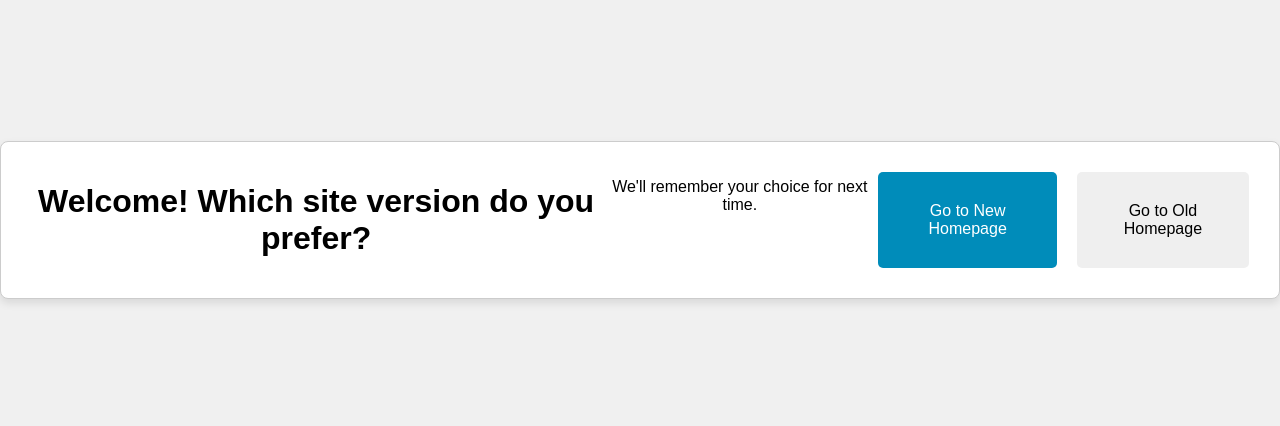
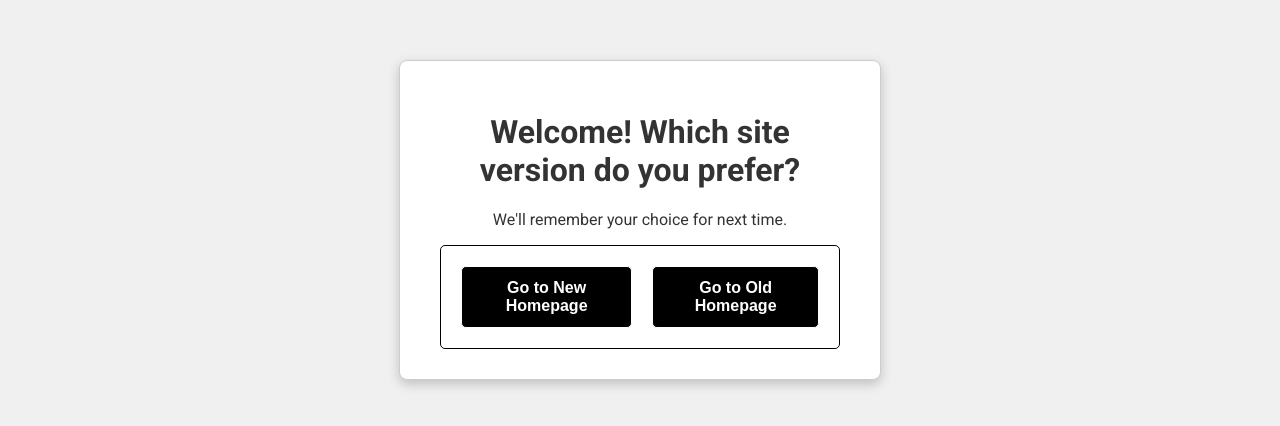
Before and after one commit to burgerman0316-bit/Bridg, a plain HTML site: page index.html in a window 1280 px wide. Shown: the part 180-606 px from the top of the page. Drawn offline with Linux system fonts and the light colour scheme.

Commit message:
Update index.html

```diff
--- a/index.html
+++ b/index.html
@@ -3,47 +3,79 @@
 <head>
     <title>Loading Site Preferences...</title>
     <meta name="viewport" content="width=device-width, initial-scale=1">
+
+    <link href="https://fonts.googleapis.com/css2?family=Roboto:wght@400;700&display=swap" rel="stylesheet">
+
     <style>
-        /* Basic styling for the bridge page */
+        /* Global Styles & Font */
         body {
             display: flex;
             justify-content: center;
             align-items: center;
             height: 100vh;
             margin: 0;
-            font-family: Arial, sans-serif;
+            font-family: 'Roboto', sans-serif; /* Applied Roboto font */
             flex-direction: column;
             text-align: center;
-            background-color: #f0f0f0; /* Light gray background */
+            background-color: #f0f0f0; /* Light gray background for contrast */
+            color: #333;
         }
+
+        /* Container and Text Styles */
         #prompt-container {
-            display: none; /* Hidden by default, shown when preference is needed */
-            padding: 20px;
+            display: none;
+            padding: 30px 40px;
             border: 1px solid #ccc;
             border-radius: 8px;
             background-color: white;
-            box-shadow: 0 4px 8px rgba(0, 0, 0, 0.1);
+            box-shadow: 0 4px 12px rgba(0, 0, 0, 0.2); /* Stronger shadow */
+            max-width: 400px;
         }
+        h1 {
+            font-weight: 700;
+        }
+        #loading-message {
+            font-size: 1.2em;
+            font-weight: 700;
+        }
+
+        /* Black and White Button Theme */
         button {
-            padding: 10px 20px;
+            padding: 12px 24px;
             margin: 10px;
             font-size: 16px;
+            font-weight: 700;
             cursor: pointer;
-            border: none;
+
+            /* Black background, White text, White outline (border) */
+            background-color: #000;
+            color: #fff;
+            border: 2px solid #fff; /* White outline (not visible on white background) */
             border-radius: 5px;
-            transition: background-color 0.3s;
+            transition: background-color 0.3s, opacity 0.3s, border-color 0.3s;
         }
-        button:nth-child(2) { /* New Homepage button */
-            background-color: #4CAF50; /* Green */
-            color: white;
+
+        button:hover {
+            opacity: 0.9;
+            background-color: #333; /* Slightly lighter black on hover */
+            border-color: #000; /* Subtle change on hover */
         }
-        button:nth-child(3) { /* Old Homepage button */
-            background-color: #008CBA; /* Blue */
-            color: white;
+
+        /* Specific styles for the buttons to ensure the white border is visible */
+        .button-group {
+            border: 1px solid #000; /* Border around the entire group */
+            display: flex;
+            padding: 10px;
+            margin-top: 15px;
+            border-radius: 5px;
+            background-color: #fff; /* White background for the group */
         }
-        button:hover {
-            opacity: 0.8;
+        .button-group button {
+            background-color: #000;
+            color: #fff;
+            border: 1px solid #fff; /* White border for contrast against black button fill */
         }
+
     </style>
 </head>
 <body>
@@ -55,26 +87,23 @@
     <div id="prompt-container">
         <h1>Welcome! Which site version do you prefer?</h1>
         <p>We'll remember your choice for next time.</p>
-        <button onclick="setPreferenceAndRedirect('new')">Go to New Homepage</button>
-        <button onclick="setPreferenceAndRedirect('old')">Go to Old Homepage</button>
+        <div class="button-group">
+            <button onclick="setPreferenceAndRedirect('new')">Go to New Homepage</button>
+            <button onclick="setPreferenceAndRedirect('old')">Go to Old Homepage</button>
+        </div>
     </div>
 
     <script>
         // --- CONFIGURATION: REPLACE THESE URLs ---
-        const NEW_HOME_URL = 'https://sites.google.com/kaneland.org/142/kaneland-application-launcher?authuser=1'; // <-- REPLACE THIS WITH YOUR NEW HOME URL
-        const OLD_HOME_URL = 'https://sites.google.com/kaneland.org/kanelandapplicationlauncher/?authuser=1'; // <-- REPLACE THIS WITH YOUR OLD HOME URL
+        const NEW_HOME_URL = 'https://sites.google.com/view/yoursite/new-home'; // <-- REPLACE THIS WITH YOUR NEW HOME URL
+        const OLD_HOME_URL = 'https://sites.google.com/view/yoursite/old-home'; // <-- REPLACE THIS WITH YOUR OLD HOME URL
         // -----------------------------------------
 
         const PREF_KEY = 'site_homepage_preference';
 
         function setPreferenceAndRedirect(preference) {
-            // 1. Save the preference to local storage
             localStorage.setItem(PREF_KEY, preference);
-
-            // 2. Determine the correct URL
             const targetUrl = (preference === 'new') ? NEW_HOME_URL : OLD_HOME_URL;
-
-            // 3. Redirect the main browser window (this is the key step)
             window.top.location.replace(targetUrl);
         }
 
@@ -82,17 +111,14 @@
             const preference = localStorage.getItem(PREF_KEY);
 
             if (preference) {
-                // Preference exists, redirect immediately
                 document.getElementById('loading-message').textContent = `Redirecting to the ${preference} homepage...`;
                 setPreferenceAndRedirect(preference);
             } else {
-                // No preference, show the prompt to the user
                 document.getElementById('loading-message').style.display = 'none';
-                document.getElementById('prompt-container').style.display = 'flex'; // Use flex to center buttons
+                document.getElementById('prompt-container').style.display = 'block';
             }
         }
 
-        // Run the preference check logic as soon as the script loads
         checkPreference();
     </script>
 </body>
```
